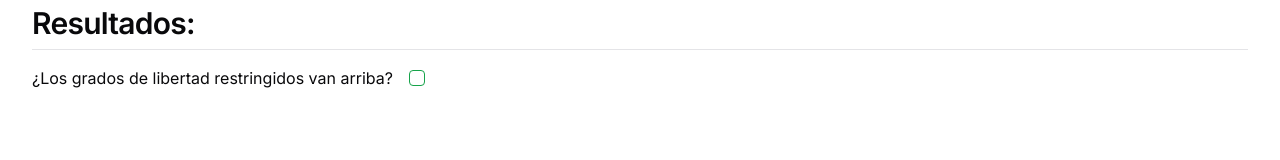
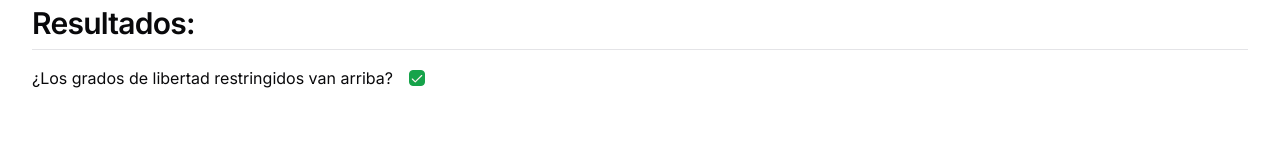
Before and after one commit to eder3232/thesis-structures-0.0.1, a Next.js app: page /programs/springs in a window 1280 px wide. Shown: the part 1005-1165 px from the top of the page. Built offline with nearby package versions, Linux system fonts and the light colour scheme.

Commit message:
Agregada funcionalidad de casilla de verificación para los grados de libertad restringidos en la parte superior

```diff
--- a/src/programs/springs/components/areRestrictedsOnTop.tsx
+++ b/src/programs/springs/components/areRestrictedsOnTop.tsx
@@ -1,11 +1,25 @@
 import { Checkbox } from '@/components/ui/checkbox'
+import { useAtom } from 'jotai'
+import {
+  atomGetAreRestrictedOnTop,
+  atomSetSwitchAreRestrictedOnTop,
+} from '../store/areRestrictedsOnTop'
 
 const AreRestrictedOnTop = () => {
+  const [areRestrictedOnTop] = useAtom(atomGetAreRestrictedOnTop)
+
+  const [, setSwitchAreRestrictedOnTop] = useAtom(
+    atomSetSwitchAreRestrictedOnTop
+  )
+
   return (
     <div className="flex items-center gap-4">
       <span>¿Los grados de libertad restringidos van arriba?</span>
 
-      <Checkbox />
+      <Checkbox
+        checked={areRestrictedOnTop}
+        onCheckedChange={() => setSwitchAreRestrictedOnTop()}
+      />
     </div>
   )
 }
--- /dev/null
+++ b/src/programs/springs/store/areRestrictedsOnTop.tsx
@@ -0,0 +1,13 @@
+import { atom } from 'jotai'
+
+const atomAreRestrictedsOnTop = atom(true)
+
+export const atomGetAreRestrictedOnTop = atom((get) =>
+  get(atomAreRestrictedsOnTop)
+)
+
+export const atomSetSwitchAreRestrictedOnTop = atom(null, (_get, set) => {
+  const currentValue = _get(atomAreRestrictedsOnTop)
+
+  set(atomAreRestrictedsOnTop, !currentValue)
+})
```
